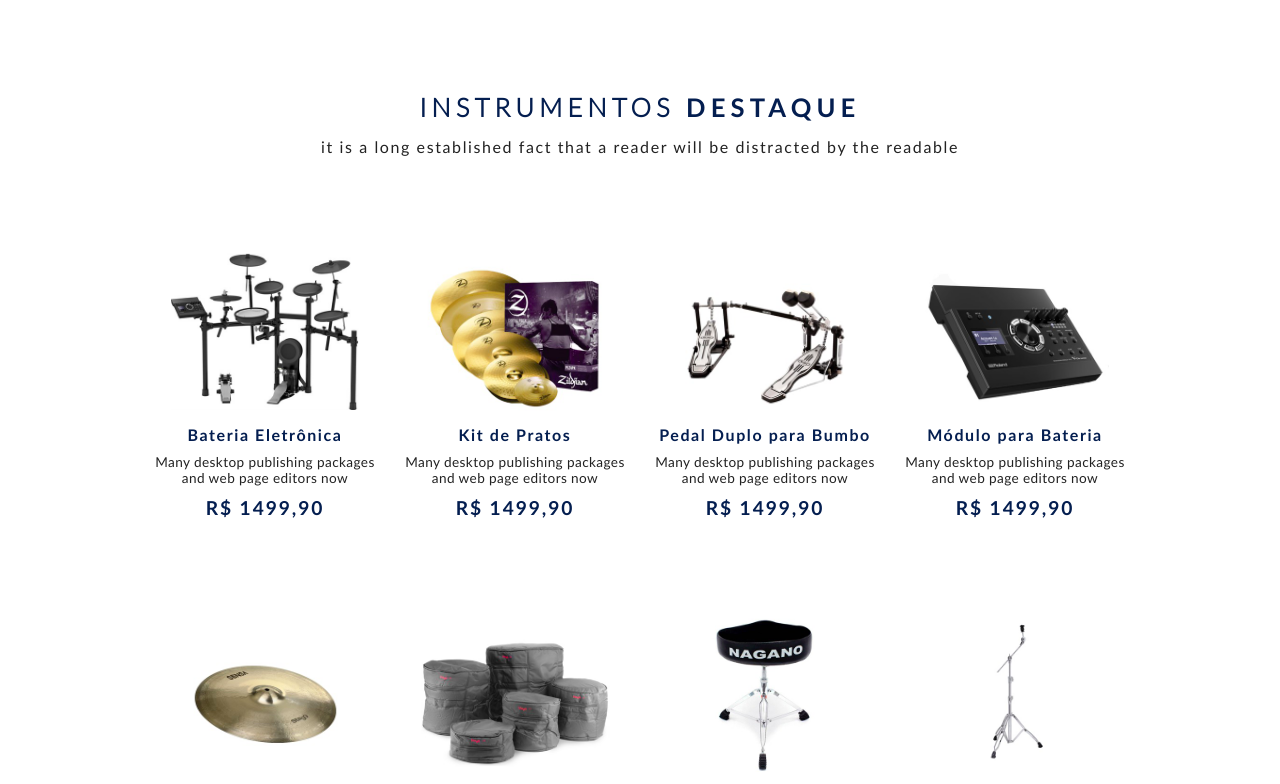
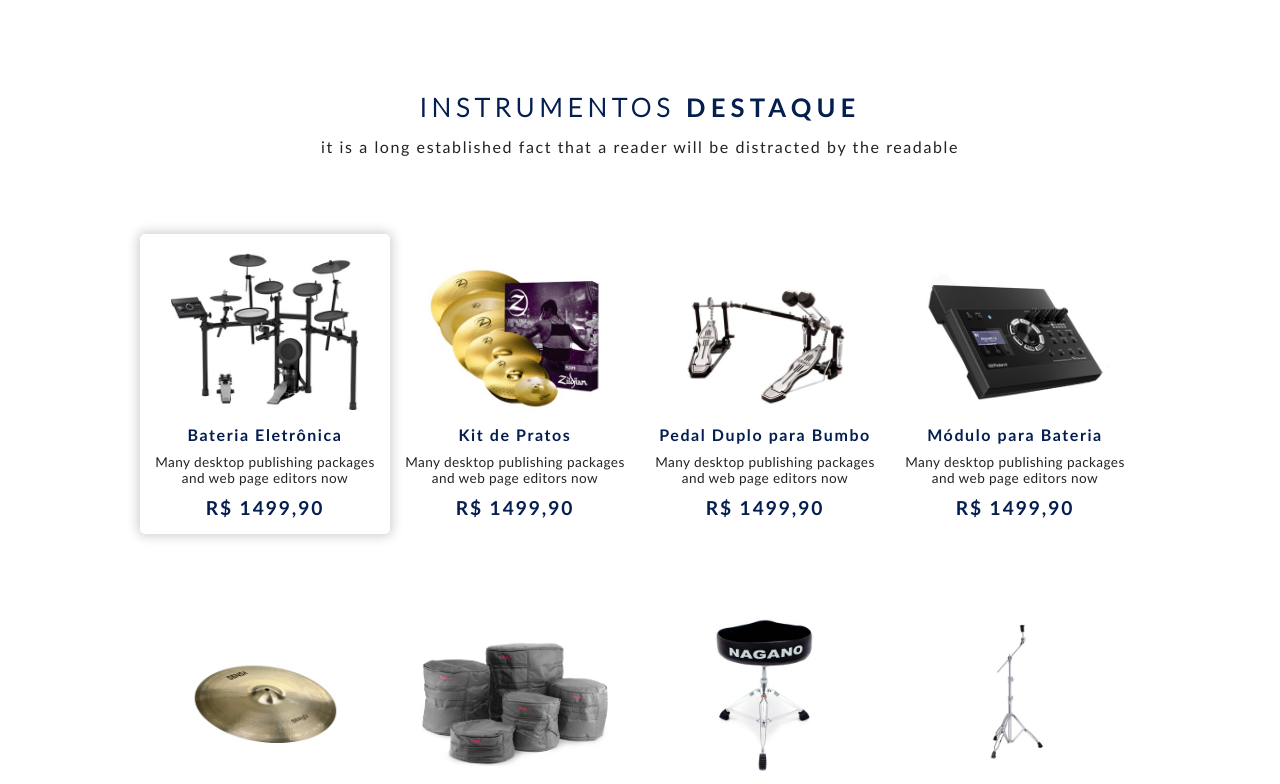
Before and after one commit to vseles/teste-front-end, a website: page index.html in a window 1280 px wide. In both pictures the pointer is over the item 265 px from the left and 2773 px from the top of the page. Shown: the part 2389-3173 px from the top of the page. Drawn offline with nearby package versions, Linux system fonts and the light colour scheme; files that its build step writes are made by us from their sources.

Commit message:
style: shelf hover

```diff
--- a/assets/sass/imports/_sections.scss
+++ b/assets/sass/imports/_sections.scss
@@ -187,7 +187,12 @@ section.shelf {
       flex: 0 0 25%;
       text-align: center;
       margin-bottom: 62px;
-      img { margin: 0 auto }
+      border-radius: 5px;
+      transition: all 225ms ease-in-out;
+      &:hover {
+        transition: all 225ms ease-in-out;
+        box-shadow: 0px 0px 12px 2px rgba(0, 0, 0, .2);
+      } img { margin: 0 auto }
     }
   }
 
```
